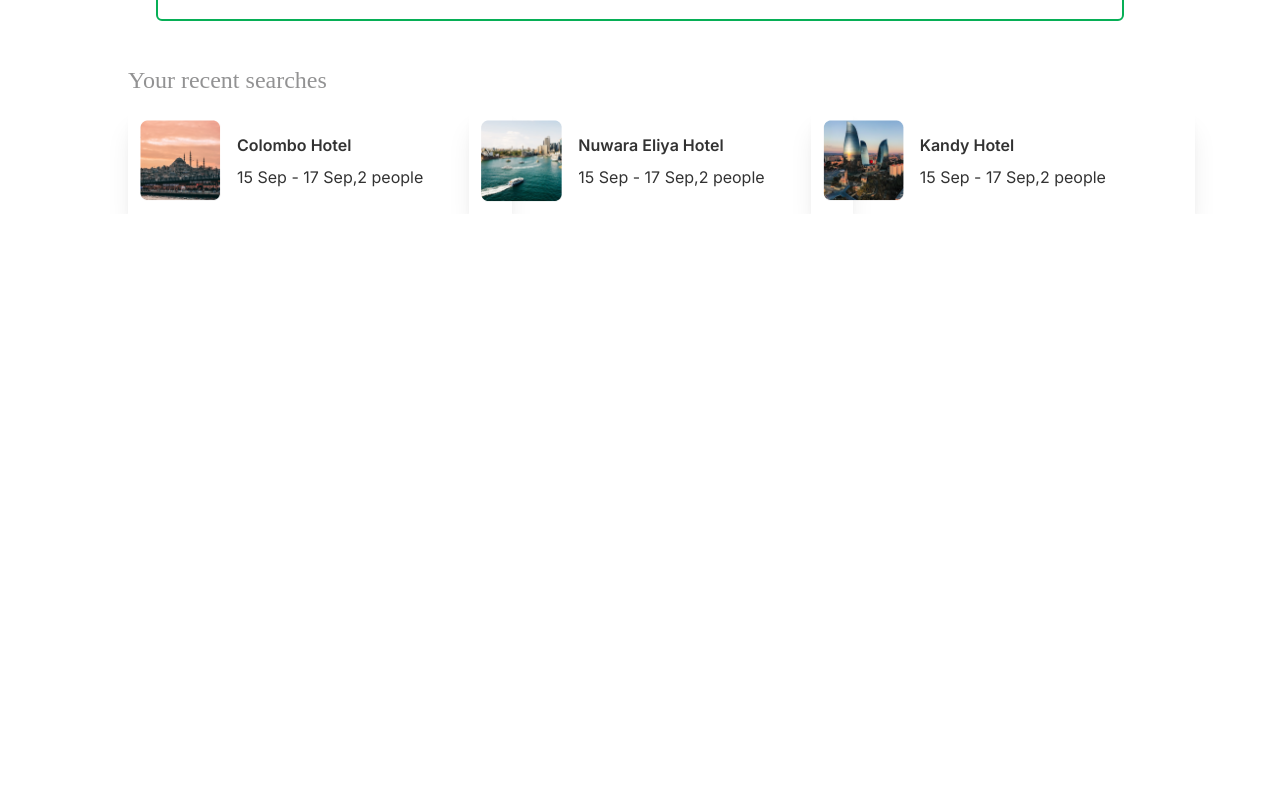
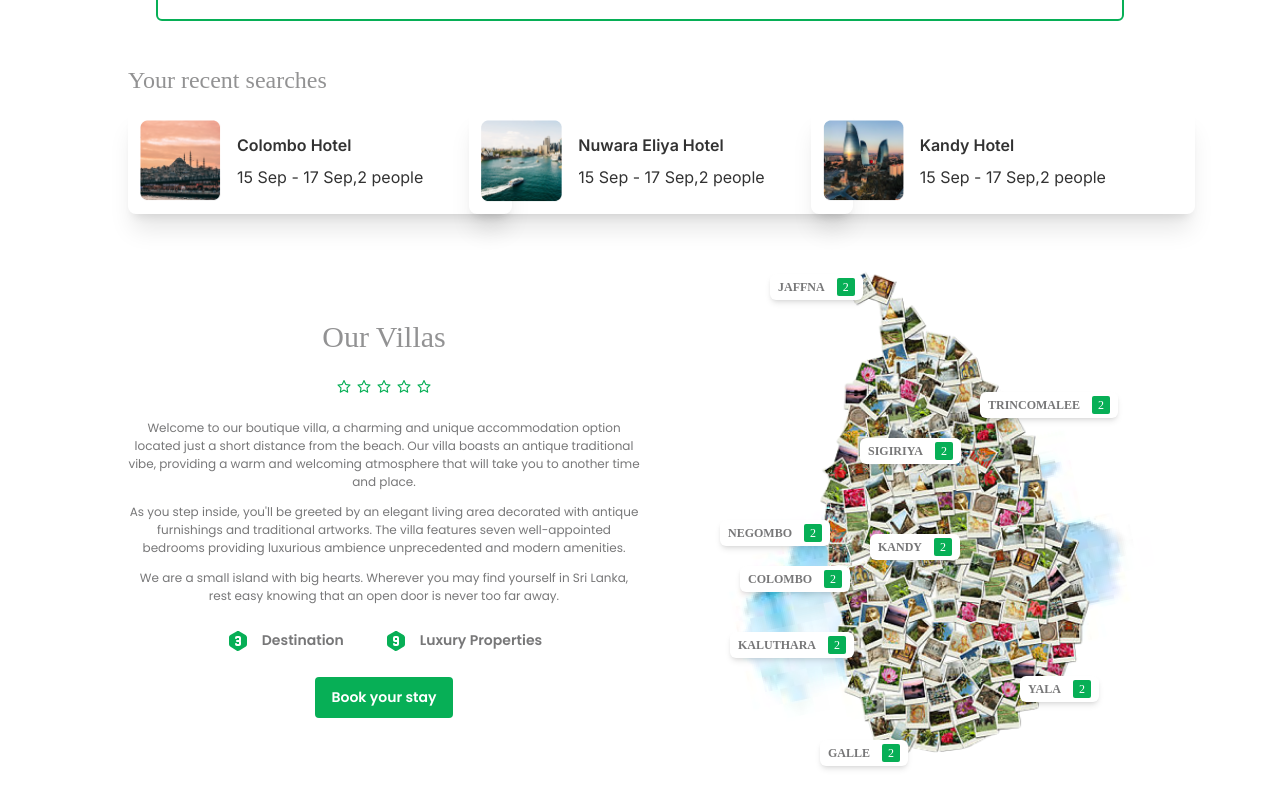
Before and after one commit to dinalnaveen/hotel-management, a Next.js app: page / in a window 1280 px wide. Shown: the part 614-1408 px from the top of the page. Before the commit the page ends 828 px from the top, so only its background shows below. Built offline with nearby package versions, Linux system fonts and the light colour scheme.

Commit message:
Description Section

```diff
--- /dev/null
+++ b/app/components/HotelDescription.tsx
@@ -0,0 +1,102 @@
+import React from 'react'
+import styles from './hotelDescription.module.css'
+import {AiOutlineStar} from 'react-icons/ai';
+import {TbHexagon3Filled , TbHexagon9Filled} from 'react-icons/tb';
+import Image from 'next/image';
+import Map from '@/public/Images/Map.png'
+
+
+export default function HotelDescription() {
+  return (
+    <div className='grid grid-cols-2  w-[80%] mx-auto mt-[30px]'>
+        <div className='mt-[70px] '>
+            <h2 className={`${styles.title} text-[30px] opacity-80 mb-[20px] text-center font-normal`}>Our Villas</h2>
+
+            <div className={`${styles.star} flex items-center gap-1 justify-center mb-[24px]`}>
+                <AiOutlineStar/>
+                <AiOutlineStar/>
+                <AiOutlineStar/>
+                <AiOutlineStar/>
+                <AiOutlineStar/>
+            </div>
+
+            <div className='flex flex-col gap-3 mb-[24px]'>
+            <p className={`${styles.paragraph} text-[12px] text-center `}>Welcome to our boutique villa, a charming and unique accommodation option located just a short distance from the beach. Our villa boasts an antique traditional vibe, providing a warm and welcoming atmosphere that will take you to another time and place.</p>
+            <p className={`${styles.paragraph} text-[12px] text-center `}>As you step inside, you'll be greeted by an elegant living area decorated with antique furnishings and traditional artworks. The villa features seven well-appointed bedrooms providing luxurious ambience unprecedented and modern amenities.</p>
+            <p className={`${styles.paragraph} text-[12px] text-center `}>We are a small island with big hearts. Wherever you may find yourself in Sri Lanka, rest easy knowing that an open door is never too far away.</p>
+            </div>
+
+            <div className='flex items-center gap-10 justify-center mb-[24px]'>
+            <div className='flex items-center gap-3' >
+                <TbHexagon3Filled className={`${styles.hexagon} text-[24px]`}/>
+                <p className={`${styles.paragraph} text-[14px] font-semibold `}>Destination</p>
+            </div>
+
+            <div className='flex items-center gap-3' >
+                <TbHexagon9Filled className={`${styles.hexagon} text-[24px]`}/>
+                <p className={`${styles.paragraph} text-[14px] font-semibold `}>Luxury Properties</p>
+            </div>
+            </div>
+
+            <div className=' text-center'>
+                <button className={`${styles.customButton}   py-[10px] px-4 rounded text-[14px] `}>
+                    Book your stay
+                </button>
+            </div>
+
+        </div>
+
+
+        <div className=''>
+          <Image src={Map} alt='Map' className=' absolute'/>
+            <button className={`${styles.mapButton } py-[4px] px-2  text-[12px] mt-[30px] ml-[130px] z-10 relative shadow-md flex items-center gap-3 hover:scale-105 rounded-md`}>
+                        JAFFNA
+                        <p className='bg-[#07AF56] px-1.5 rounded-sm text-white font-normal'>2</p>
+            </button>
+
+            <button className={`${styles.mapButton } py-[4px] px-2  text-[12px] mt-[220px] ml-[80px] z-10 relative shadow-md flex items-center gap-3 hover:scale-105 rounded-md`}>
+                        NEGOMBO
+                        <p className='bg-[#07AF56] px-1.5 rounded-sm text-white font-normal'>2</p>
+            </button>
+
+            <button className={`${styles.mapButton } py-[4px] px-2  text-[12px] mt-[20px] ml-[100px] z-10 relative shadow-md flex items-center gap-3 hover:scale-105 rounded-md`}>
+                        COLOMBO
+                        <p className='bg-[#07AF56] px-1.5 rounded-sm text-white font-normal'>2</p>
+            </button>
+
+            <button className={`${styles.mapButton } py-[4px] px-2  text-[12px] mt-[-200px] ml-[340px] z-10 relative shadow-md flex items-center gap-3 hover:scale-105 rounded-md`}>
+                        TRINCOMALEE
+                        <p className='bg-[#07AF56] px-1.5 rounded-sm text-white font-normal'>2</p>
+            </button>
+
+            <button className={`${styles.mapButton } py-[4px] px-2  text-[12px] mt-[20px] ml-[220px] z-10 relative shadow-md flex items-center gap-3 hover:scale-105 rounded-md`}>
+                        SIGIRIYA
+                        <p className='bg-[#07AF56] px-1.5 rounded-sm text-white font-normal'>2</p>
+            </button>
+
+            <button className={`${styles.mapButton } py-[4px] px-2  text-[12px] mt-[70px] ml-[230px] z-10 relative shadow-md flex items-center gap-3 hover:scale-105 rounded-md`}>
+                        KANDY
+                        <p className='bg-[#07AF56] px-1.5 rounded-sm text-white font-normal'>2</p>
+            </button>
+
+            <button className={`${styles.mapButton } py-[4px] px-2  text-[12px] mt-[180px] ml-[180px] z-10 relative shadow-md flex items-center gap-3 hover:scale-105 rounded-md`}>
+                        GALLE
+                        <p className='bg-[#07AF56] px-1.5 rounded-sm text-white font-normal'>2</p>
+            </button>
+
+            <button className={`${styles.mapButton } py-[4px] px-2  text-[12px] mt-[-90px] ml-[380px] z-10 relative shadow-md flex items-center gap-3 hover:scale-105 rounded-md`}>
+                        YALA
+                        <p className='bg-[#07AF56] px-1.5 rounded-sm text-white font-normal'>2</p>
+            </button>
+
+            <button className={`${styles.mapButton } py-[4px] px-2  text-[12px] mt-[-70px] ml-[90px] z-10 relative shadow-md flex items-center gap-3 hover:scale-105 rounded-md`}>
+                        KALUTHARA
+                        <p className='bg-[#07AF56] px-1.5 rounded-sm text-white font-normal'>2</p>
+            </button>
+
+        </div>
+
+
+    </div>
+  )
+}
--- a/app/components/Recentsearches.tsx
+++ b/app/components/Recentsearches.tsx
@@ -10,7 +10,7 @@ export default function RecentSearches() {
 
 <div className='grid grid-cols-3'>
     {Recent.map((item,index)=>(
-      <div className="card w-96 bg-base-100 shadow-xl p-3 hover:scale-105">
+      <div className="card w-96 bg-base-100 shadow-xl p-3 hover:bg-slate-100 rounded-lg cursor-pointer">
         <div className="flex items-center">
           <Image src={item.image} alt={item.name} width={81} height={81} />
           <div className="ml-4">
--- /dev/null
+++ b/app/components/hotelDescription.module.css
@@ -0,0 +1,37 @@
+@import url('https://fonts.googleapis.com/css2?family=EB+Garamond:wght@400;500;600;700;800&family=Poppins:wght@100;300;400;600&display=swap');
+
+.title{
+    font-family: 'EB+Garamond';
+    color: #545455cb
+}
+
+.paragraph{
+    font-family: 'Poppins';
+    color: #545455cb
+}
+
+.star{
+    color: #07AF56;
+}
+
+.hexagon{
+    color: #07AF56;
+}
+
+.customButton {
+    font-family: 'Poppins';
+    background-color: #07AF56;
+    color: white;
+    font-weight: 600;
+  }
+
+  .customButton:hover {
+    background-color: #1E6E44;
+  }
+
+  .mapButton {
+    font-family: 'EB+Garamond';
+    background-color: white;
+    color: #545455cb;
+    font-weight: 600;
+  }
--- a/app/page.tsx
+++ b/app/page.tsx
@@ -1,12 +1,14 @@
 import Image from 'next/image'
 import Hero from './components/Hero'
 import Recentsearches from './components/Recentsearches'
+import HotelDescription from './components/HotelDescription'
 
 export default function Home() {
   return (
-    <div>
+    <div className='flex-row gap-5'>
       <Hero/>
       <Recentsearches/>
+      <HotelDescription/>
     </div>
   )
 }
```
Also changed, not shown: public/Images/Map.png (added).
